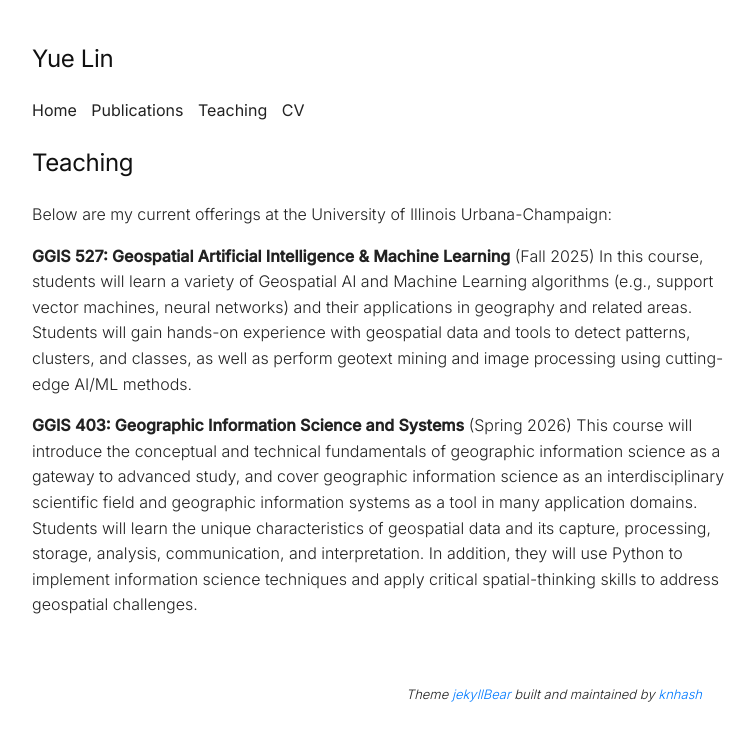
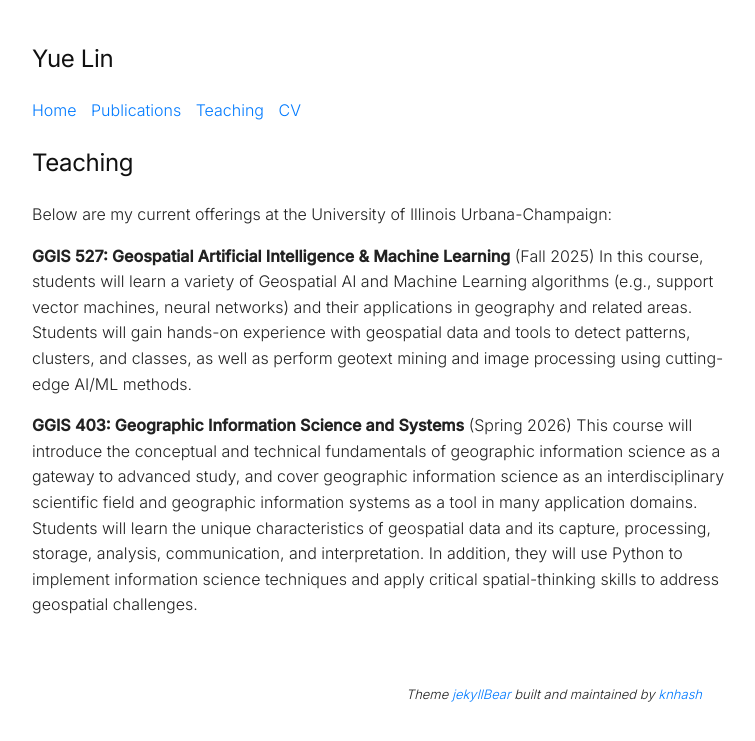
Before and after one commit to linyuehzzz/linyuehzzz.github.io, a Jekyll site: the page built from teaching.md, in a window 1280 px wide. Shown: the top 741 px of the page, without its empty margins (248-1003 px from the left). Built offline with Jekyll 4.4.1, drawn with Linux system fonts in a browser that asks for light colours.

Commit message:
Update style.css

```diff
--- a/assets/style.css
+++ b/assets/style.css
@@ -27,6 +27,7 @@ a {
     color: #007aff;
     cursor: pointer;
     text-decoration: none;
+    /*color: #ff5e6c;*/
 }
 
 a:hover {
@@ -58,8 +59,6 @@ a:hover {
 }
 
 nav a {
-    color: #222;
-    font-weight: 400;      /* bold */
     text-decoration: none; /* no underline */
     margin-right: 10px;
 }
@@ -67,6 +66,7 @@ nav a {
 nav a:hover {
     text-decoration: underline; /* optional hover effect */
 }
+
 textarea,
 input:not([type="submit"]) {
     background-color: inherit;
```
